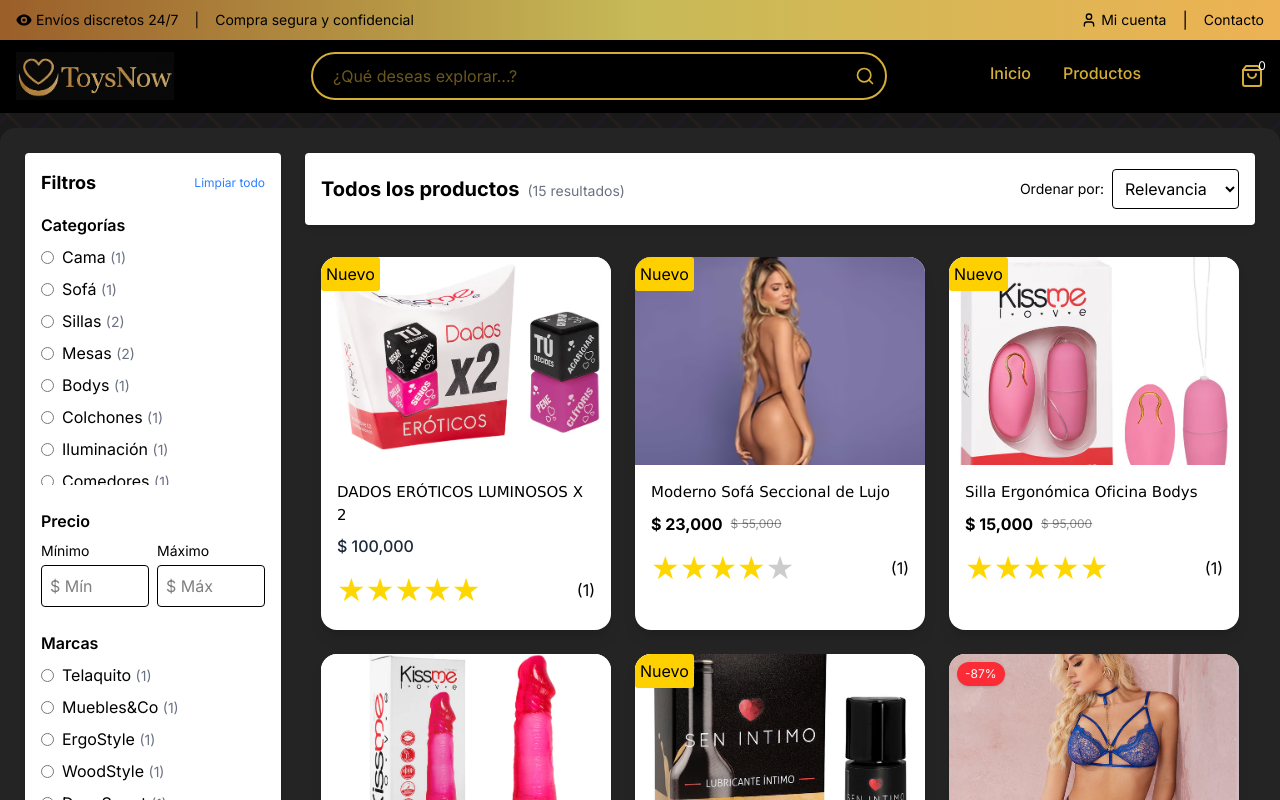
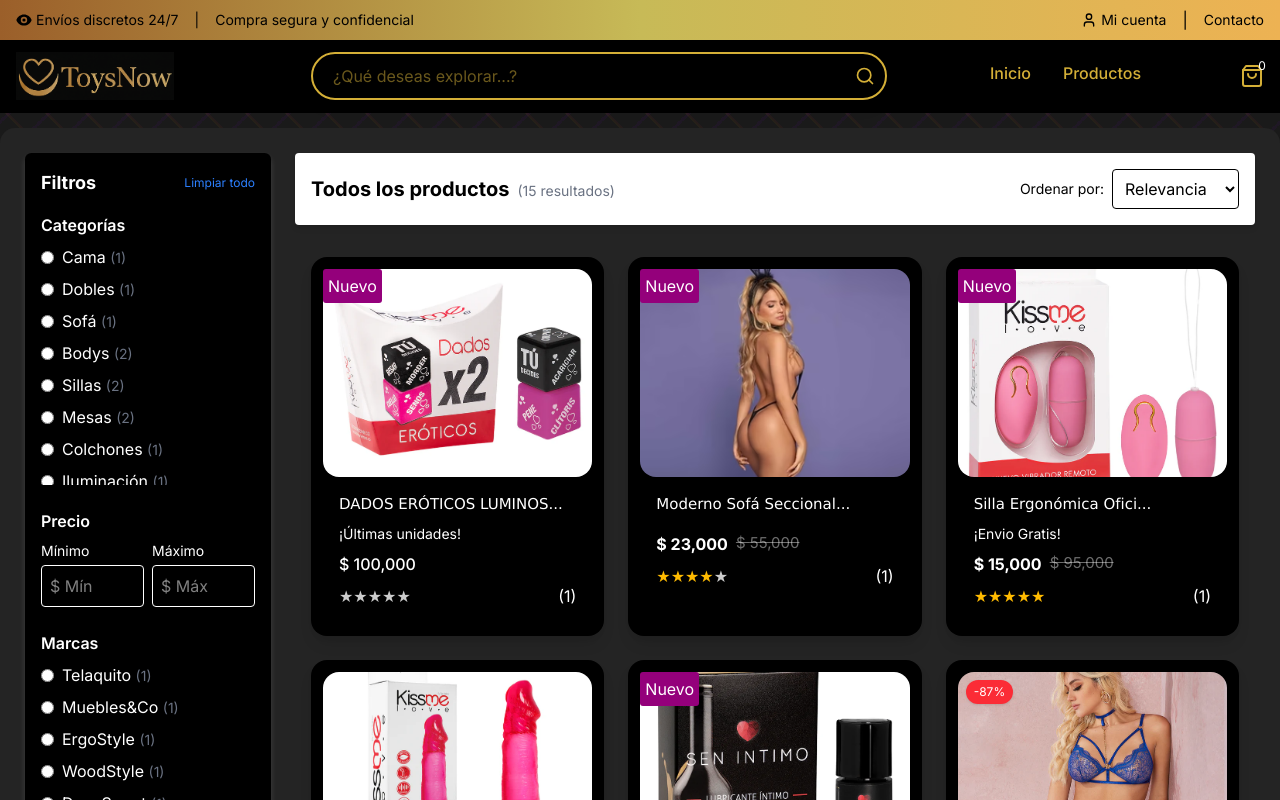
Before and after one commit to Monhabell/ToysNow, a Next.js app: page /productos in a window 1280 px wide. Shown: the top 800 px of the page. Built offline with nearby package versions, Linux system fonts and the light colour scheme.

Commit message:
[diseño] ajuste de diseño de la pagina productos

```diff
--- a/src/app/api/productos/route.ts
+++ b/src/app/api/productos/route.ts
@@ -9,11 +9,11 @@
     price: 100000,
     compare_price: 0,
     description: "Cama doble",
-    stock: 20,
+    stock: 2,
     is_feature: ['Cama plus', 'Cómoda'],
     img: ['/images/productos/producto.jpg', '/images/productos/producto1-1.jpg', '/images/productos/producto1-2.jpg'],
-    quialification: 5,
-    category: 'Cama',
+    quialification: null,
+    category: ['Cama', 'Dobles'],
     brand: "Telaquito",
     shipment: 5000,
     is_available: true, // no mostrsrlo o mostrlo pero como no disponible
@@ -31,7 +31,7 @@
     is_feature: ['Tela Premium', 'Bodys'],
     img: ['/images/productos/producto2.1.jpg', '/images/productos/producto2-1.jpg', '/images/productos/producto2-2.jpg'],
     quialification: 4,
-    category: 'Sofá',
+    category: ['Sofá', 'Bodys'],
     brand: "Muebles&Co",
     shipment: 5000,
     created_at: "12/03/2025",
@@ -48,7 +48,7 @@
     is_feature: ['Respaldo Lumbar', 'Ajuste de Altura'],
     img: ['/images/productos/producto3.jpg', 'https://acdn-us.mitiendanube.com/stores/001/028/736/products/311-107fd26361feaa1fb816837340135185-1024-1024.jpg'],
     quialification: 5,
-    category: 'Sillas',
+    category: ['Sillas'],
     brand: "ErgoStyle",
     shipment: 0,
     created_at: "05/02/2025",
@@ -65,7 +65,7 @@
     is_feature: ['Madera Roble', 'Acabado Mate'],
     img: ['/images/productos/producto4.jpg', '/images/productos/producto4-1.jpg'],
     quialification: 4,
-    category: 'Mesas',
+    category: ['Mesas'],
     brand: "WoodStyle",
     shipment: "gratis",
     created_at: "28/01/2025",
@@ -82,7 +82,7 @@
     is_feature: ['Compacto', 'Resistente'],
     img: ['/images/productos/producto5.1.jpg', '/images/productos/producto5-1.jpg'],
     quialification: 4,
-    category: 'Bodys',
+    category: ['Bodys'],
     brand: "DecoSmart",
     shipment: "pago",
     created_at: "10/01/2025",
@@ -99,7 +99,7 @@
     is_feature: ['Antibacterial', 'Doble Cara'],
     img: ['/images/productos/producto6.jpg', '/images/productos/producto6-1.jpg'],
     quialification: 5,
-    category: 'Colchones',
+    category: ['Colchones'],
     brand: "DreamSleep",
     shipment: "gratis",
     created_at: "21/12/2024",
@@ -116,7 +116,7 @@
     is_feature: ['Luz Cálida', 'Consumo Bajo'],
     img: ['/images/productos/producto7.jpg', '/images/productos/producto7-1.jpg'],
     quialification: 4,
-    category: 'Iluminación',
+    category: ['Iluminación'],
     brand: "LightArt",
     shipment: "pago",
     created_at: "08/12/2024",
@@ -133,7 +133,7 @@
     is_feature: ['Madera Natural', 'Acabado Pulido'],
     img: ['/images/productos/producto8.jpg', '/images/productos/producto8-1.jpg'],
     quialification: 5,
-    category: 'Comedores',
+    category: ['Comedores'],
     brand: "CasaFina",
     shipment: "gratis",
     created_at: "01/12/2024",
@@ -150,7 +150,7 @@
     is_feature: ['Reclinable', 'Reposabrazos 4D'],
     img: ['/images/productos/producto9.jpg', '/images/productos/producto9-1.jpg'],
     quialification: 5,
-    category: 'Sillas',
+    category: ['Sillas'],
     brand: "GameZone",
     shipment: "pago",
     created_at: "17/11/2024",
@@ -167,7 +167,7 @@
     is_feature: ['Modular', 'Multi compartimentos'],
     img: ['/images/productos/producto10.jpg', '/images/productos/producto10-1.jpg'],
     quialification: 4,
-    category: 'Closets',
+    category: ['Closets'],
     brand: "OrganizaTodo",
     shipment: "pago",
     created_at: "05/11/2024",
@@ -184,7 +184,7 @@
     is_feature: ['Estilo Retro', 'Patas de Metal'],
     img: ['/images/productos/producto11.jpg', '/images/productos/producto11-1.jpg'],
     quialification: 4,
-    category: 'Mesas',
+    category: ['Mesas', 'yo'],
     brand: "VintageHome",
     shipment: "gratis",
     created_at: "25/10/2024",
@@ -201,7 +201,7 @@
     is_feature: ['Antideslizante', 'Hipoalergénica'],
     img: ['/images/productos/producto12.jpg', '/images/productos/producto12-1.jpg'],
     quialification: 5,
-    category: 'Decoración',
+    category: ['Decoración', 'Alfombras', 'yo'],
     brand: "DecoStyle",
     shipment: "pago",
     created_at: "12/10/2024",
@@ -218,7 +218,7 @@
     is_feature: ['Fácil Montaje', 'Espacio Optimizado'],
     img: ['/images/productos/producto13.jpg', '/images/productos/producto13-1.jpg'],
     quialification: 4,
-    category: 'Organización',
+    category: ['Organización'],
     brand: "MuebleFácil",
     shipment: "gratis",
     created_at: "28/09/2024",
@@ -235,7 +235,7 @@
     is_feature: ['Resistente al Agua', 'Incluye Cojines'],
     img: ['/images/productos/producto14.jpg', '/images/productos/producto14-1.jpg'],
     quialification: 5,
-    category: 'Exteriores',
+    category: ['Exteriores', 'yo'],
     brand: "GardenPlus",
     shipment: "gratis",
     created_at: "15/09/2024",
@@ -252,7 +252,7 @@
     is_feature: ['Material MDF', 'Acabado Madera'],
     img: ['/images/productos/producto15.jpg', '/images/productos/producto15-1.jpg'],
     quialification: 4,
-    category: 'Estanterías',
+    category: ['Estanterías', 'yo'],
     brand: "BookSmart",
     shipment: "pago",
     created_at: "01/09/2024",
--- a/src/app/productos/page.tsx
+++ b/src/app/productos/page.tsx
@@ -4,6 +4,7 @@
 import Navbar from '@/components/Navbar'
 import ListaProductos from '@/components/productos/ListaProductos'
 import '../../styles/productos.css';
+
 
 export default function ProductosPage() {
   const [allProductos, setAllProductos] = useState<any[]>([]);
@@ -36,9 +37,18 @@
         const data = await res.json();
         setAllProductos(data);
 
-        // Extraer categorías únicas
-        const cats = Array.from(new Set(data.map((p: any) => p.category).filter(Boolean)));
+
+        const cats  = Array.from(
+          new Set(
+            data
+              .flatMap((p: any) => p.category || [])
+              .filter(Boolean)
+          )
+        );
+        console.log(cats);
         setCategorias(cats as string[]);
+
+
 
         // Extraer marcas únicas
         const marcas = Array.from(new Set(data.map((p: any) => p.brand).filter(Boolean)));
@@ -55,8 +65,13 @@
   }, []);
 
   // Normalizar texto para búsquedas
-  const normalizarTexto = (texto: string) =>
-    texto.normalize("NFD").replace(/[\u0300-\u036f]/g, "").toLowerCase();
+  const normalizarTexto = (texto: any) => {
+  if (!texto) return ''; // Si es null, undefined o vacío, retorna cadena vacía
+  return String(texto) // Convierte a string por si es un número u otro tipo
+    .normalize("NFD")
+    .replace(/[\u0300-\u036f]/g, "")
+    .toLowerCase();
+};
 
   // Filtrar productos
   const productosFiltrados = useMemo(() => {
@@ -88,15 +103,31 @@
     // Filtro por categoría
     if (categoriaSeleccionada) {
       filtrados = filtrados.filter(producto =>
-        normalizarTexto(producto.category || '') === normalizarTexto(categoriaSeleccionada)
-    )}
+        (producto.category || []).some((cat: string) =>
+          normalizarTexto(cat) === normalizarTexto(categoriaSeleccionada)
+        )
+      );
+    }
+
 
     // Filtro por precio
     if (precioMin !== '') {
-      filtrados = filtrados.filter(producto => producto.price >= precioMin);
+      console.log(precioMin);
+      filtrados = filtrados.filter(producto =>
+        (producto.compare_price === 0
+          ? producto.price
+          : producto.compare_price - producto.price
+        ) >= precioMin
+      );
+
     }
+
     if (precioMax !== '') {
-      filtrados = filtrados.filter(producto => producto.price <= precioMax);
+      filtrados = filtrados.filter(producto =>
+        (producto.compare_price === 0
+          ? producto.price
+          : producto.compare_price - producto.price
+        ) <= precioMax);
     }
 
     // Filtro por marca
@@ -183,8 +214,14 @@
   const contadorPorCategoria = useMemo(() => {
     const counts: Record<string, number> = {};
     categorias.forEach(cat => {
-      counts[cat] = productosFiltrados.filter(p =>
-        normalizarTexto(p.category || '') === normalizarTexto(cat)).length;
+      counts[cat] = productosFiltrados.filter(p => {
+        const categoriasProducto = Array.isArray(p.category)
+          ? p.category
+          : [p.category];
+        return categoriasProducto.some((c: any) =>
+          normalizarTexto(c) === normalizarTexto(cat)
+        );
+      }).length;
     });
     return counts;
   }, [productosFiltrados, categorias]);
@@ -207,7 +244,7 @@
 
         <div className='flex flex-col md:flex-row gap-6'>
           {/* Panel de Filtros */}
-          <div className='w-full md:w-64 bg-white p-4 rounded shadow-md'>
+          <div className='filter'>
             <div className="flex justify-between items-center mb-4">
               <h2 className='text-lg font-bold'>Filtros</h2>
               <button
@@ -223,14 +260,14 @@
               <h3 className="font-semibold mb-2">Categorías</h3>
               <div className="space-y-2 max-h-60 overflow-y-auto">
                 {categorias.map(cat => (
-                  <div key={cat} className="flex items-center">
+                  <div key={cat} className="flex items-center input-radio-Category">
                     <input
                       type="radio"
                       id={`cat-${cat}`}
                       name="categoria"
                       checked={normalizarTexto(categoriaSeleccionada) === normalizarTexto(cat)}
                       onChange={() => setCategoriaSeleccionada(cat)}
-                      className="mr-2"
+                      className="mr-2 "
                     />
                     <label htmlFor={`cat-${cat}`} className="flex-1">
                       {cat} <span className="text-gray-500 text-sm">({contadorPorCategoria[cat] || 0})</span>
--- a/src/components/productos/ListaProductos.tsx
+++ b/src/components/productos/ListaProductos.tsx
@@ -54,6 +54,7 @@
 
           const stockBajo = p.stock <= 5
 
+          const EnvioGratis = p.shipment <= 0
           const fechaCreacion = new Date(p.created_at);
           const hoy = new Date();
           const diffDias = Math.ceil((hoy.getTime() - fechaCreacion.getTime()) / (1000 * 60 * 60 * 24));
@@ -66,7 +67,7 @@
           return (
             <motion.div
               key={p.id}
-              className="bg-white rounded-2xl shadow-lg overflow-hidden hover:shadow-xl cursor-pointer min-w-[250px]"
+              className="targetProducto"
               whileHover={{ scale: 1.05 }}
               transition={{ type: 'spring', stiffness: 200 }}
             >
@@ -89,8 +90,11 @@
               </div>
 
               <div className="p-4 space-y-2">
-                <h2 className="text_title_product">{p.name}</h2>
-                {stockBajo && <p className="text-sm ">¡Últimas unidades!</p>}
+                <h2 className="text_title_product">{p.name.length > 22 ? p.name.slice(0, 22) + '...' : p.name}</h2>
+                <div className='flex items-center justify-between'>
+                  {stockBajo && <p className="text-sm ">¡Últimas unidades!</p>}
+                  {EnvioGratis && <p className="text-sm ">¡Envio Gratis!</p>}
+                </div>
 
                 <div className="text-md">
                   {tieneDescuento ? (
@@ -99,13 +103,12 @@
                         $ {precioFinal.toLocaleString('en-CO', { minimumFractionDigits: 0, maximumFractionDigits: 2 })}
                       </span>
                       <span className="valorAnterior line-through">
-
                         $ {p.compare_price.toLocaleString('en-CO', { minimumFractionDigits: 0, maximumFractionDigits: 2 })}
                       </span>
 
                     </div>
                   ) : (
-                    <span className="text-gray-800 font-medium">
+                    <span className=" font-medium">
                       $ {precioFinal.toLocaleString('en-CO', { minimumFractionDigits: 0, maximumFractionDigits: 2 })}
                     </span>
                   )}
--- a/src/styles/Listaproductos.css
+++ b/src/styles/Listaproductos.css
@@ -1,20 +1,17 @@
 .nuevo{
     position: absolute;
-    top: 0;
+    top: 5;
     right: 10;
     width: auto;
     padding: 5px;
-    background-color: rgb(255, 208, 0);
+    background-color: rgb(148, 0, 123);
     border-radius: 3px;
     transform: rotate(0deg);
-
 }
 
 .text_title_product{
     font-size: 15px;
     font-family:Verdana, Geneva, Tahoma, sans-serif
-
-
 }
 
 .star_qualifications{
@@ -22,10 +19,34 @@
     justify-content: space-between;
     text-align: center;
     align-items: center;
-
 }
 
 .valorAnterior{
-    font-size: 12px;
-    color: rgba(0, 0, 0, 0.445);
+    font-size: 15px;
+    color: rgba(245, 245, 245, 0.445);
 }
+
+.targetProducto{
+    background-color: black;
+    color: white;             /* bg-black */
+    padding: 0.75rem;                     /* p-3 (12px) */
+    border-radius: 1rem;                  /* rounded-2xl (16px) */
+    box-shadow: 0 10px 15px -3px rgba(0,0,0,0.1), 0 4px 6px -2px rgba(0,0,0,0.05);  /* shadow-lg */
+    overflow: hidden;                     /* overflow-hidden */
+    cursor: pointer;                      /* cursor-pointer */
+    min-width: 250px;                     /* min-w-[250px] */
+    transition: box-shadow 0.3s ease;
+}
+
+.targetProducto img {
+    border-radius: 1rem; /* rounded-2xl */
+    width: 100%; /* w-full */
+    height: 200px; /* h-48 */
+    object-fit: cover; /* object-cover */
+    object-position: center; /* object-center */
+    transition: transform 0.3s ease; /* transition-transform */
+}
+
+.targetProducto:hover {
+  box-shadow: 0 20px 25px -5px rgba(0,0,0,0.1), 0 10px 10px -5px rgba(0,0,0,0.04); /* hover:shadow-xl */
+}
--- a/src/styles/StarRating.css
+++ b/src/styles/StarRating.css
@@ -1,6 +1,6 @@
 .stars {
     display: inline-block;
-    font-size: 2rem;
+    font-size: 1rem;
     unicode-bidi: bidi-override;
     /* direction: rtl; */
   }
@@ -12,11 +12,11 @@
   }
 
   .star.full {
-    color: gold;
+    color: rgb(255, 187, 0);
   }
 
   .star.half {
-    background: linear-gradient(90deg, rgb(255, 255, 253) 50%, #fbff00 50%);
+    background: linear-gradient(90deg, rgb(255, 255, 253) 50%, #ffd000 50%);
     -webkit-background-clip: text;
     -webkit-text-fill-color: transparent;
   }
--- a/src/styles/productos.css
+++ b/src/styles/productos.css
@@ -15,3 +15,25 @@
     grid-column-start: 1;
     grid-column-end: 1;
 }
+
+.filter {
+  width: 20%;
+  background-color: rgb(0, 0, 0);
+  color: white;
+  padding: 1rem; /* 16px */
+  border-radius: 0.40rem; /* 4px */
+  box-shadow: 0 4px 6px rgba(252, 252, 252, 0.13); /* shadow-md equivalente */
+}
+
+.input-radio-Category :hover{
+    background-color: rgb(182, 182, 182);
+    color: rgb(0, 0, 0);
+    border-radius: 0.20rem; /* 4px */
+    box-shadow: 0 4px 6px rgba(252, 252, 252, 0.13); /* shadow-md equivalente */
+}
+
+@media (min-width: 768px) {
+  .mi-filter {
+    width: 16rem; /* 256px */
+  }
+}
```
